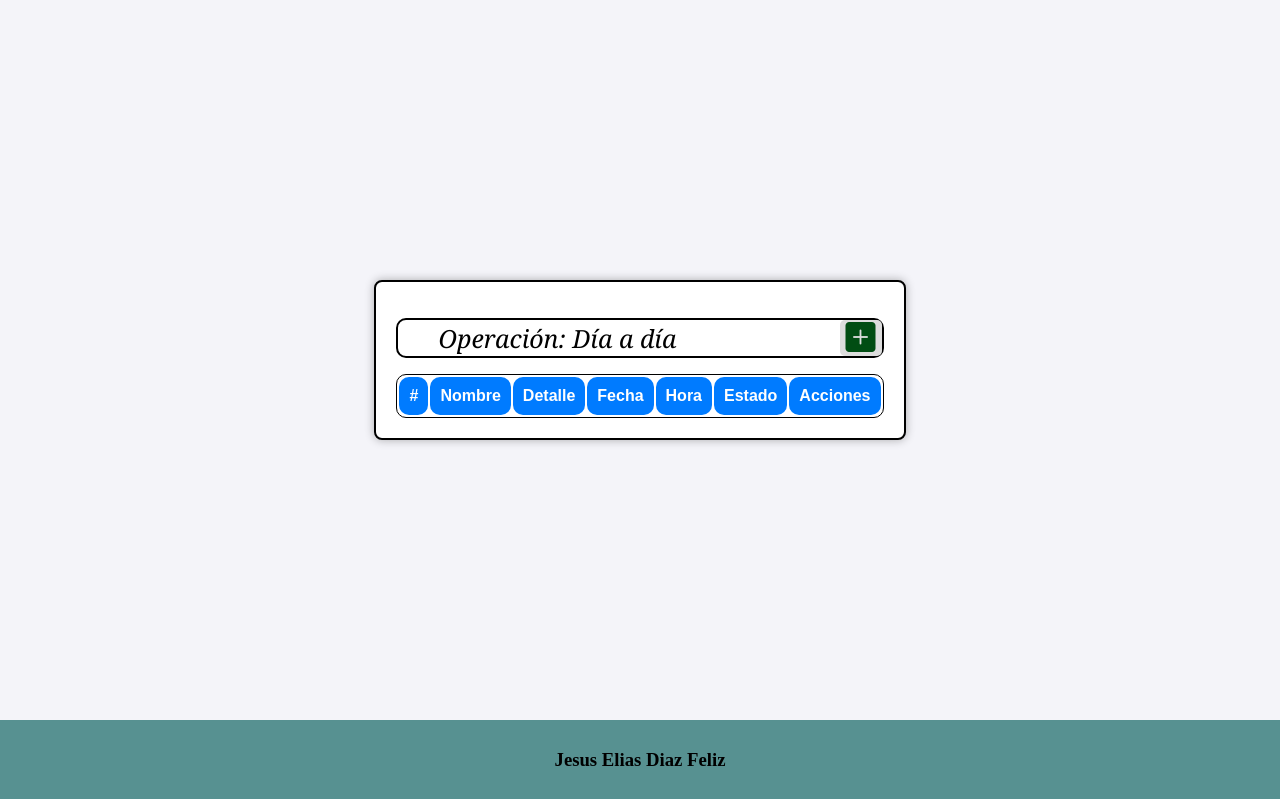
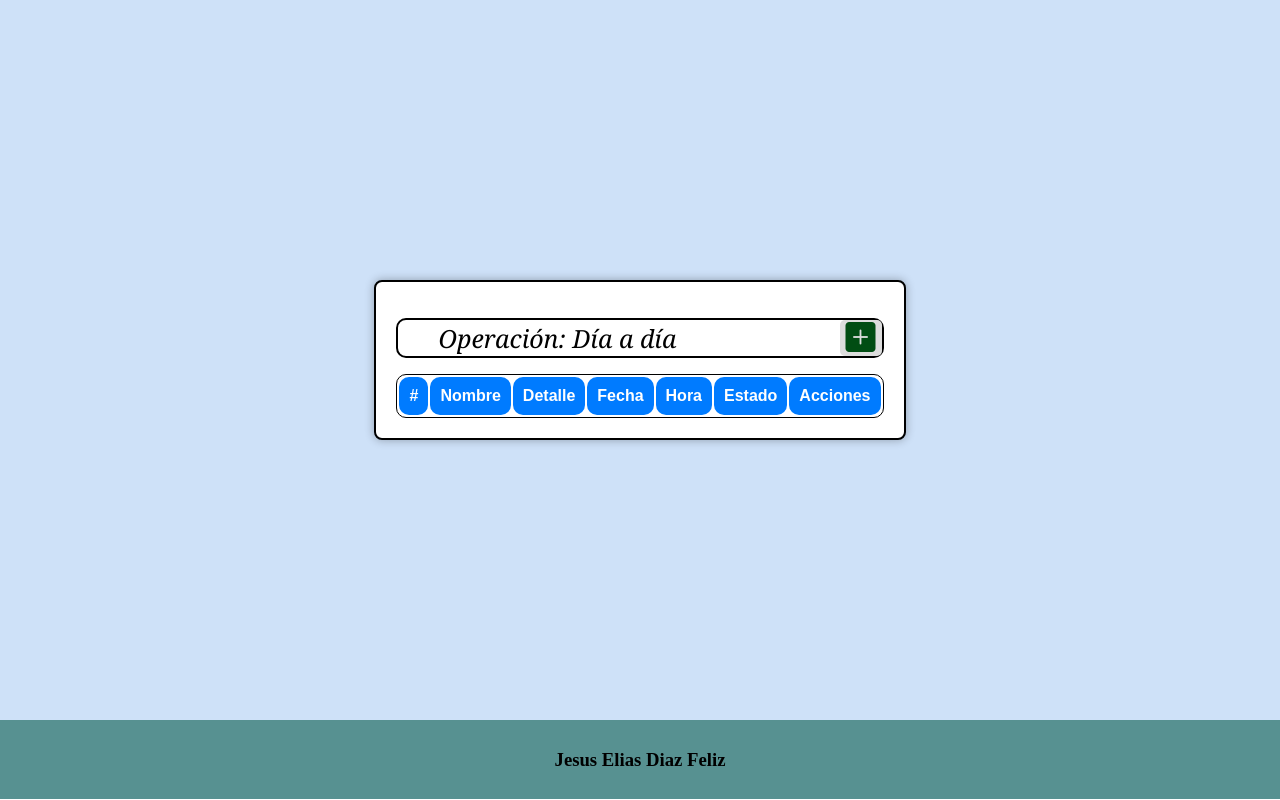
Before and after one commit to Elias-D23/Proyectos-ITLA, a PHP site: page / in a window 1280 px wide. Run offline with PHP 8.4, Linux system fonts and the light colour scheme; lists and menus that the app fills with data are empty.

Commit message:
Ultima actualización. . .

```diff
--- a/Todolist/styles.css
+++ b/Todolist/styles.css
@@ -4,7 +4,7 @@ body{
 
 main {
     font-family: Arial, sans-serif;
-    background-color: #f4f4f9;
+    background-color: #cee1f8 ;
     display: flex;
     justify-content: center;
     height: 90vh;
```
